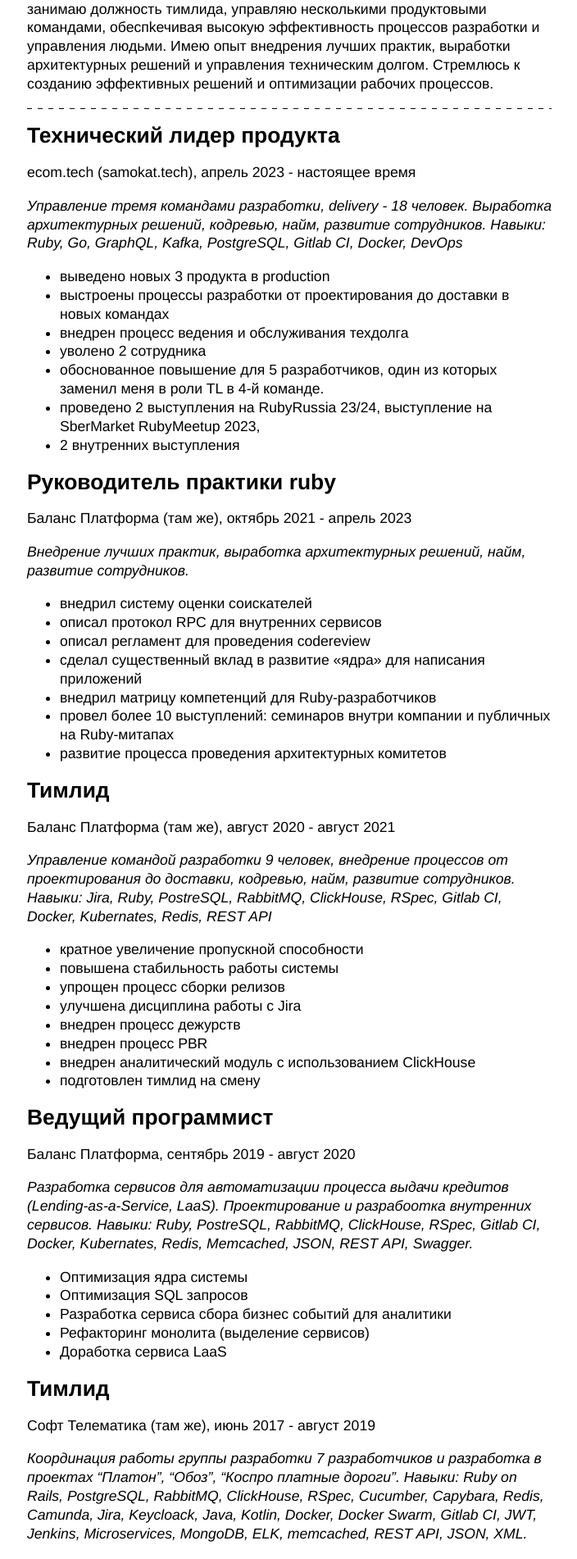
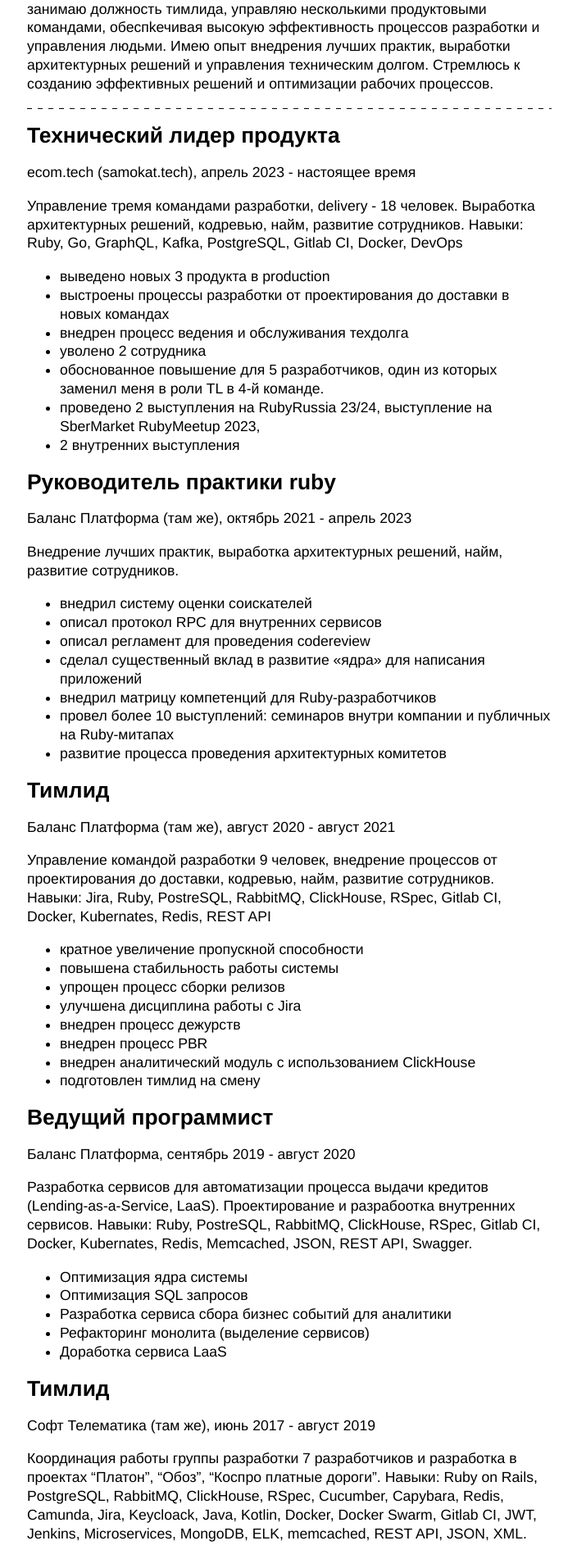
Before and after one commit to sergio-fry/blog, a Jekyll site: the page built from cv.md, in a window 1280 px wide. Shown: the part 433-2335 px from the top of the page at 82% size, without its empty margins (287-991 px from the left). Built offline with Jekyll 4.4.1, drawn with Linux system fonts in a browser that asks for light colours.

Commit message:
vault backup: 2025-01-15 18:25:19
Affected files:
cv.md

```diff
--- a/cv.md
+++ b/cv.md
@@ -16,7 +16,7 @@ disable_comments: true
 ## Технический лидер продукта
 ecom.tech (samokat.tech), апрель 2023 - настоящее время
 
-*Управление тремя командами разработки, delivery - 18 человек. Выработка архитектурных решений, кодревью, найм, развитие сотрудников. Навыки: Ruby, Go, GraphQL, Kafka, PostgreSQL, Gitlab CI, Docker, DevOps*
+Управление тремя командами разработки, delivery - 18 человек. Выработка архитектурных решений, кодревью, найм, развитие сотрудников. Навыки: Ruby, Go, GraphQL, Kafka, PostgreSQL, Gitlab CI, Docker, DevOps
 
 - выведено новых 3 продукта в production
 - выстроены процессы разработки от проектирования до доставки в новых командах
@@ -29,7 +29,7 @@ ecom.tech (samokat.tech), апрель 2023 - настоящее время
 ## Руководитель практики ruby
 Баланс Платформа (там же), октябрь 2021 - апрель 2023
 
-*Внедрение лучших практик, выработка архитектурных решений, найм, развитие сотрудников.*
+Внедрение лучших практик, выработка архитектурных решений, найм, развитие сотрудников.
 
 - внедрил систему оценки соискателей
 - описал протокол RPC для внутренних сервисов
@@ -42,7 +42,7 @@ ecom.tech (samokat.tech), апрель 2023 - настоящее время
 ## Тимлид
 Баланс Платформа (там же), август 2020 - август 2021
 
-*Управление командой разработки 9 человек, внедрение процессов от проектирования до доставки, кодревью, найм, развитие сотрудников. Навыки: Jira, Ruby, PostreSQL, RabbitMQ, ClickHouse, RSpec, Gitlab CI, Docker, Kubernates, Redis, REST API*
+Управление командой разработки 9 человек, внедрение процессов от проектирования до доставки, кодревью, найм, развитие сотрудников. Навыки: Jira, Ruby, PostreSQL, RabbitMQ, ClickHouse, RSpec, Gitlab CI, Docker, Kubernates, Redis, REST API
 
 - кратное увеличение пропускной способности
 - повышена стабильность работы системы
@@ -56,7 +56,7 @@ ecom.tech (samokat.tech), апрель 2023 - настоящее время
 ## Ведущий программист
 Баланс Платформа, сентябрь 2019 - август 2020
 
-*Разработка сервисов для автоматизации процесса выдачи кредитов (Lending-as-a-Service, LaaS). Проектирование и разрабоотка внутренних сервисов. Навыки: Ruby, PostreSQL, RabbitMQ, ClickHouse, RSpec, Gitlab CI, Docker, Kubernates, Redis, Memcached, JSON, REST API, Swagger.*
+Разработка сервисов для автоматизации процесса выдачи кредитов (Lending-as-a-Service, LaaS). Проектирование и разрабоотка внутренних сервисов. Навыки: Ruby, PostreSQL, RabbitMQ, ClickHouse, RSpec, Gitlab CI, Docker, Kubernates, Redis, Memcached, JSON, REST API, Swagger.
 
 - Оптимизация ядра системы
 - Оптимизация SQL запросов
@@ -67,7 +67,7 @@ ecom.tech (samokat.tech), апрель 2023 - настоящее время
 ## Тимлид
 Софт Телематика (там же), июнь 2017 - август 2019
 
-*Координация работы группы разработки 7 разработчиков и разработка в проектах “Платон”, “Обоз”, “Коспро платные дороги”. Навыки: Ruby on Rails, PostgreSQL, RabbitMQ, ClickHouse, RSpec, Cucumber, Capybara, Redis, Camunda, Jira, Keycloack, Java, Kotlin, Docker, Docker Swarm, Gitlab CI, JWT, Jenkins, Microservices, MongoDB, ELK, memcached, REST API, JSON, XML.*
+Координация работы группы разработки 7 разработчиков и разработка в проектах “Платон”, “Обоз”, “Коспро платные дороги”. Навыки: Ruby on Rails, PostgreSQL, RabbitMQ, ClickHouse, RSpec, Cucumber, Capybara, Redis, Camunda, Jira, Keycloack, Java, Kotlin, Docker, Docker Swarm, Gitlab CI, JWT, Jenkins, Microservices, MongoDB, ELK, memcached, REST API, JSON, XML.
 
 - 3 разработчика из моей команды с уровнем middle/sinior стали тимлидами
 - Разработан ряд АРМ-ов для системы взимания платы “Коспро платные дороги”
@@ -79,7 +79,7 @@ ecom.tech (samokat.tech), апрель 2023 - настоящее время
 ## Ведущий программист
 Софт Телематика, апрель 2017 - июнь 2017
 
-*Доработка системы взимания платы “Платон”. Навыки: Ruby on Rails, PostgreSQL, Docker, Gitlab CI, RabbitMQ, RSpec, Redis, Backbone, ReactJS.*
+Доработка системы взимания платы “Платон”. Навыки: Ruby on Rails, PostgreSQL, Docker, Gitlab CI, RabbitMQ, RSpec, Redis, Backbone, ReactJS.
 
 - Разработан сервис для генерации отчетов
 - Реализована сборка тестового образа с БД
```
